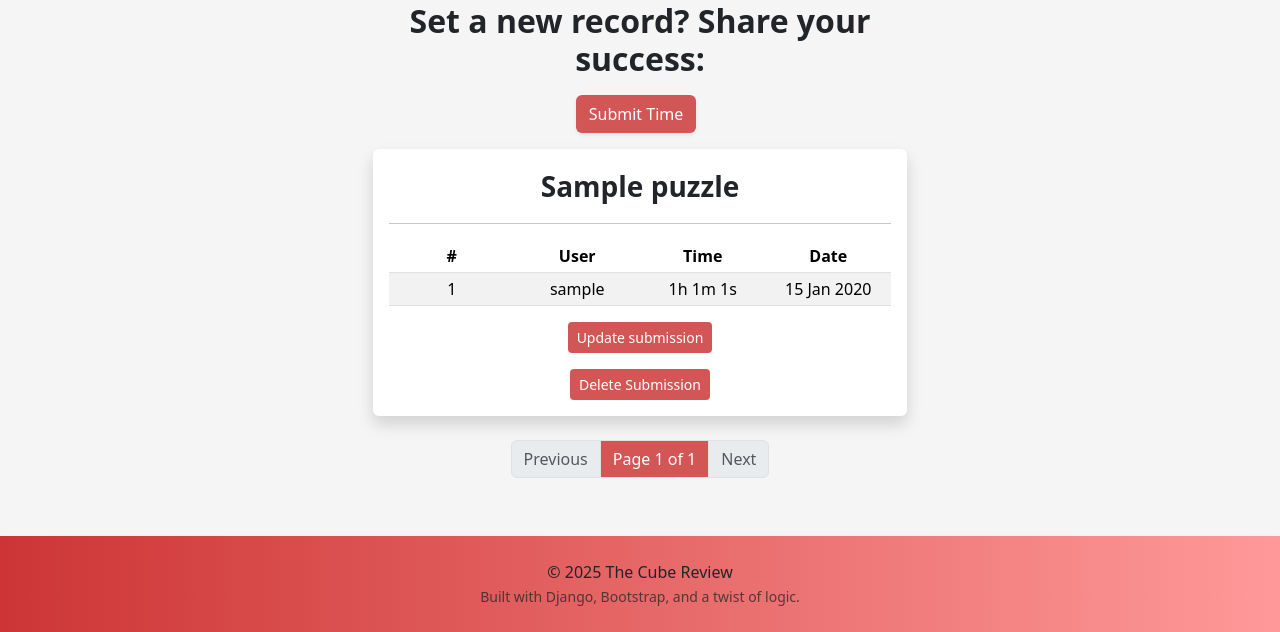
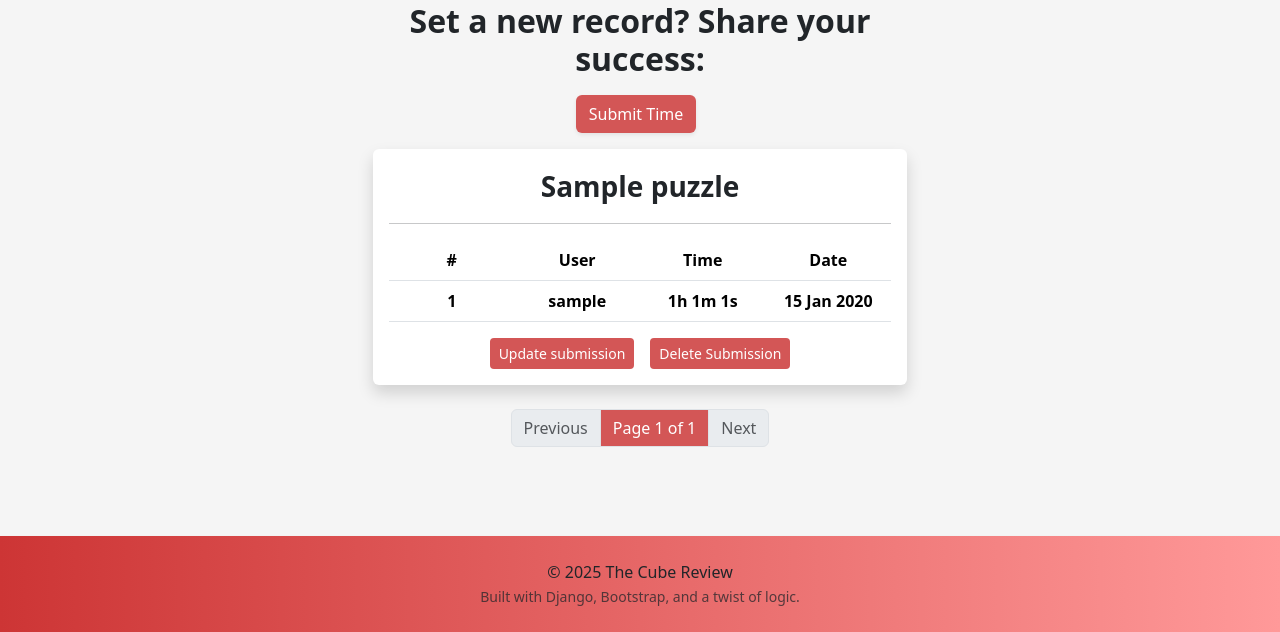
Before and after one commit to arun-dhanjal/the_cube_review, a Django app: page /leaderboards/ in a window 1280 px wide. Shown: the part 168-800 px from the top of the page. Run offline with Django 4.2, Linux system fonts and the light colour scheme; a user stored in the database is signed in; tables that the repository leaves empty hold one stand-in row (values such as "Sample post"); some libraries are stand-ins or nearby versions.

Commit message:
Adjust styling of update and delete time submission buttons and leaderboard tables

```diff
--- a/leaderboards/templates/leaderboards/leaderboards.html
+++ b/leaderboards/templates/leaderboards/leaderboards.html
@@ -27,7 +27,7 @@
                             <hr>
 
                             <!-- Leaderboard Table -->
-                            <table class="table table-sm table-striped align-middle equal-width-table mb-0">
+                            <table class="table align-middle equal-width-table mb-0">
                                 <thead>
                                     <tr>
                                         <th>#</th>
@@ -38,7 +38,9 @@
                                 </thead>
                                 <tbody>
                                     {% for time in puzzle.times.all %}
-                                    <tr>
+                                    <tr class=
+                                        "{% if time.user == request.user %}
+                                        fw-bold{% else %}{% endif %}">
                                         <td>{{ forloop.counter }}</td>
                                         <td>{{ time.user.username }}</td>
                                         <td>{{ time.hours }}h {{ time.minutes }}m {{ time.seconds }}s</td>
@@ -52,8 +54,8 @@
                             {% for time in puzzle.times.all %}
 
                                 {% if time.user == request.user %}
-                                    <div class="d-flex flex-column align-items-center mt-3">
-                                        <a href="{% url 'update_time' time.pk %}" class="btn btn-sm mb-3">Update submission</a>
+                                    <div class="d-flex flex-row justify-content-center mt-3 gap-3">
+                                        <a href="{% url 'update_time' time.pk %}" class="btn btn-sm">Update submission</a>
                                         <button type="button" class="btn btn-sm" data-bs-toggle="modal" data-bs-target="#deleteModal{{ time.pk }}">Delete Submission</button>
                                     </div>
 
```
